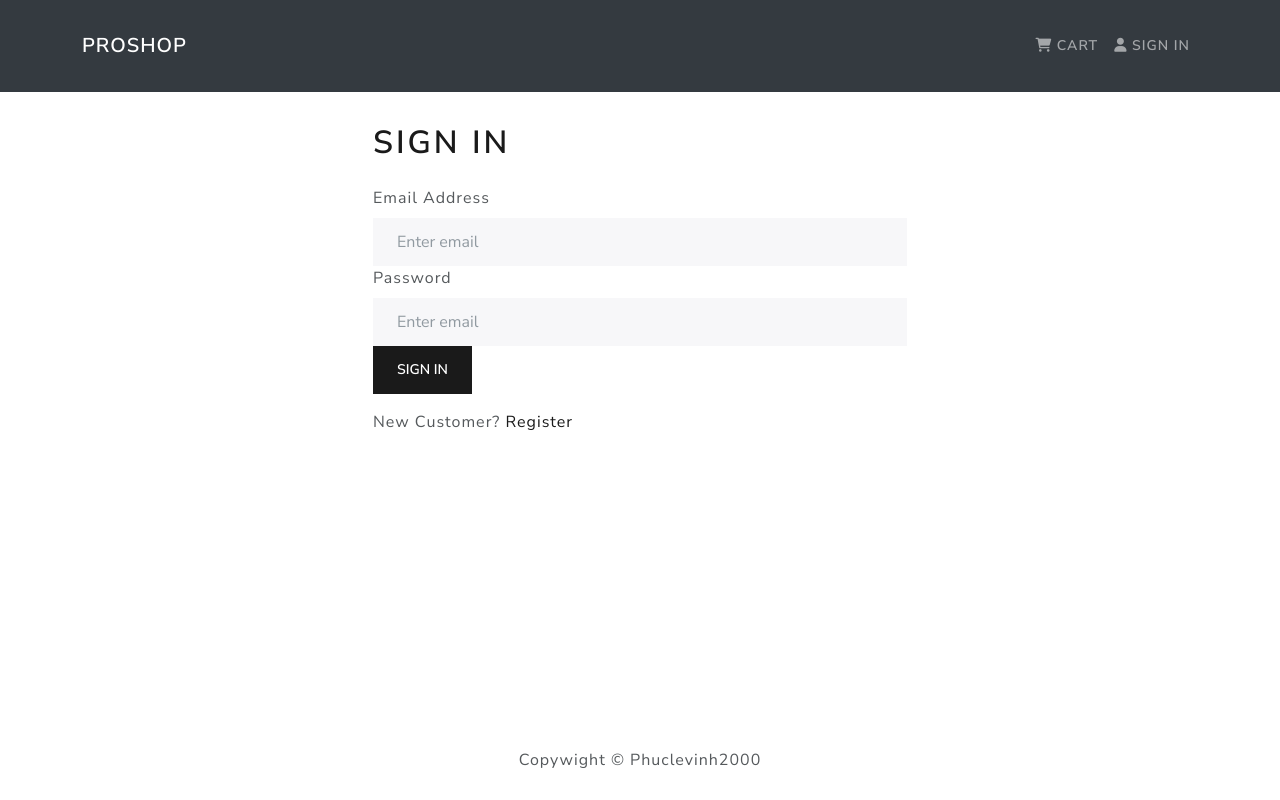
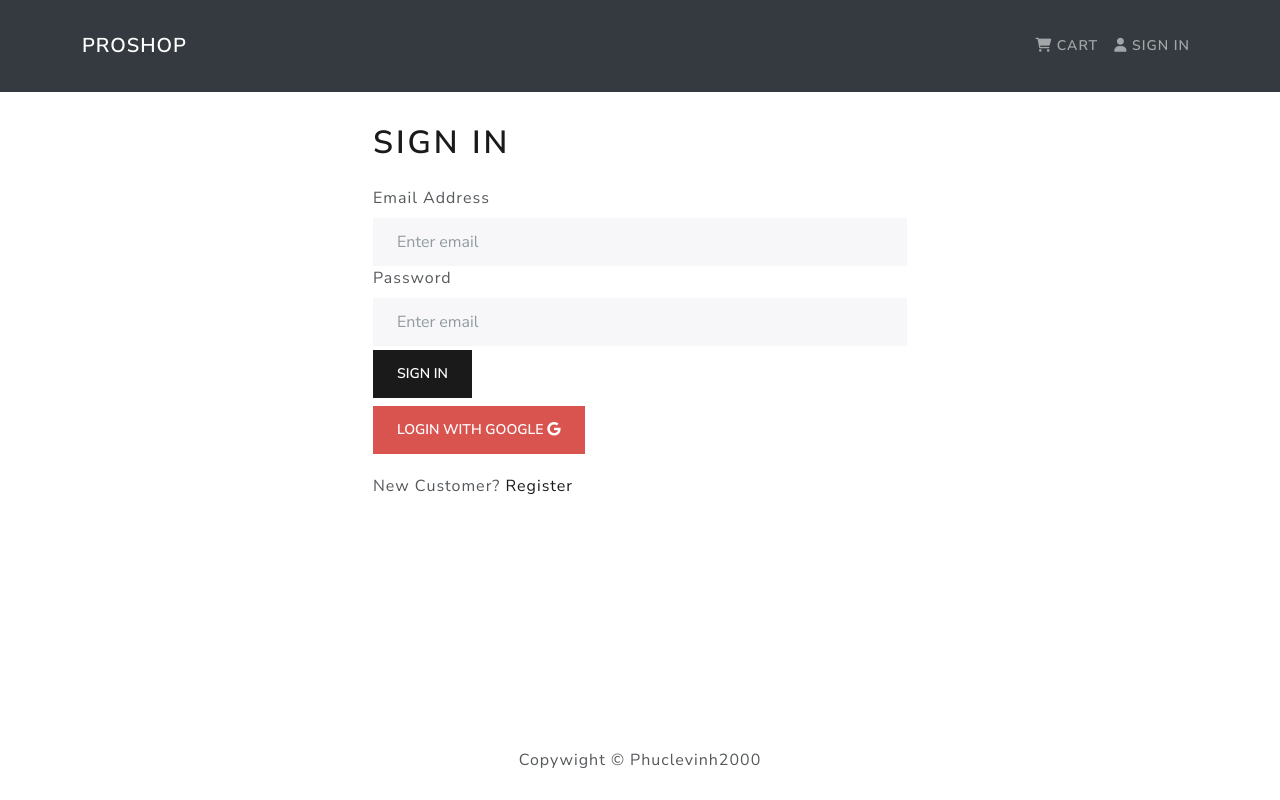
Before and after one commit to phuclevinh2000/Proshop-fullstack, a React (Create React App) app in the folder frontend/: page /login in a window 1280 px wide. Built offline with nearby package versions, Linux system fonts and the light colour scheme.

Commit message:
update readme

```diff
--- a/frontend/src/constants/userConstant.js
+++ b/frontend/src/constants/userConstant.js
@@ -10,3 +10,8 @@ export const USER_REGISTER_FAIL = 'USER_REGISTER_FAIL'
 export const USER_DETAIL_REQUEST = 'USER_DETAIL_REQUEST'
 export const USER_DETAIL_SUCCESS = 'USER_DETAIL_SUCCESS'
 export const USER_DETAIL_FAIL = 'USER_DETAIL_FAIL'
+
+export const USER_UPDATE_REQUEST = 'USER_UPDATE_REQUEST'
+export const USER_UPDATE_SUCCESS = 'USER_UPDATE_SUCCESS'
+export const USER_UPDATE_FAIL = 'USER_UPDATE_FAIL'
+export const USER_UPDATE_RESET = 'USER_UPDATE_RESET'
--- a/frontend/src/redux/actions/userAction.js
+++ b/frontend/src/redux/actions/userAction.js
@@ -102,6 +102,7 @@ export const getUserDetails = (id) => async (dispatch, getState) => {
 
     const config = {
       headers: {
+
         'Content-Type': 'application/json',
         Authorization: `Bearer ${userInfo.token}`,
       },
--- a/frontend/src/screens/LoginScreen.jsx
+++ b/frontend/src/screens/LoginScreen.jsx
@@ -56,11 +56,14 @@ const LoginScreen = () => {
           ></Form.Control>
         </Form.Group>
 
-        <Button type="submit" variant="primary">
+        <Button type="submit" variant="primary" className="my-1">
           Sign In
         </Button>
+        <br/>
       </Form>
-
+      <Button type="submit" variant="danger" className="my-1">
+          Login With Google <i className="fab fa-google"></i>
+        </Button>
       <Row className="py-3">
         <Col>
           New Customer? <Link to={redirect ? `/register?redirect=${redirect}` : "/register" }>Register</Link>
--- a/frontend/src/screens/RegisterScreen.jsx
+++ b/frontend/src/screens/RegisterScreen.jsx
@@ -46,7 +46,7 @@ const RegisterScreen = () => {
       {error && <Message variant='danger'>{error}</Message>}
       {loading && <Loader />}
       <Form onSubmit={submitHandler}>
-        <Form.Group controlId='email'>
+        <Form.Group controlId='name'>
           <Form.Label>Name</Form.Label>
           <Form.Control
             type='name'
@@ -66,7 +66,7 @@ const RegisterScreen = () => {
           ></Form.Control>
         </Form.Group>
 
-        <Form.Group controlId='email'>
+        <Form.Group controlId='password'>
           <Form.Label>Password</Form.Label>
           <Form.Control
             type='password'
@@ -76,7 +76,7 @@ const RegisterScreen = () => {
           ></Form.Control>
         </Form.Group>
 
-        <Form.Group controlId='email'>
+        <Form.Group controlId='password'>
           <Form.Label>Confirm Password</Form.Label>
           <Form.Control
             type='password'
```
Also changed, not shown: 1 other file (tests, documents, lock files or other folders).
